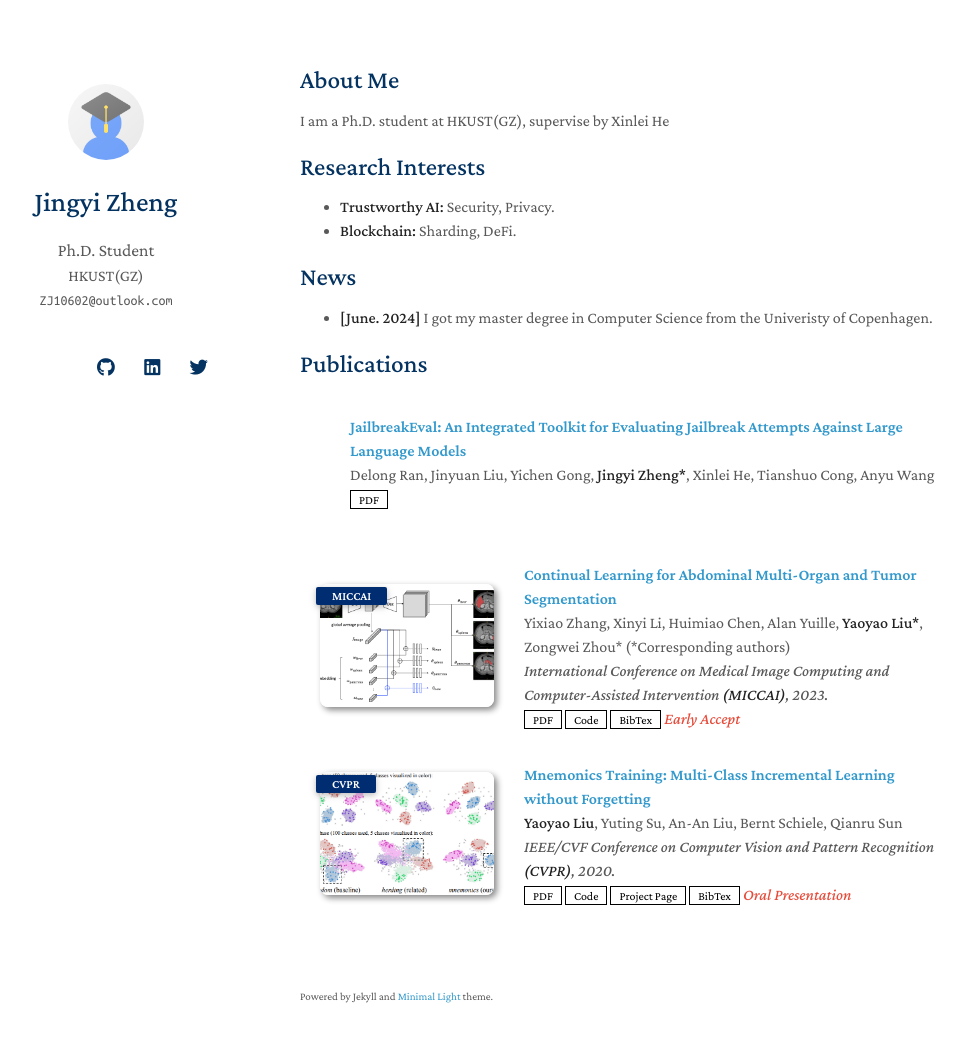
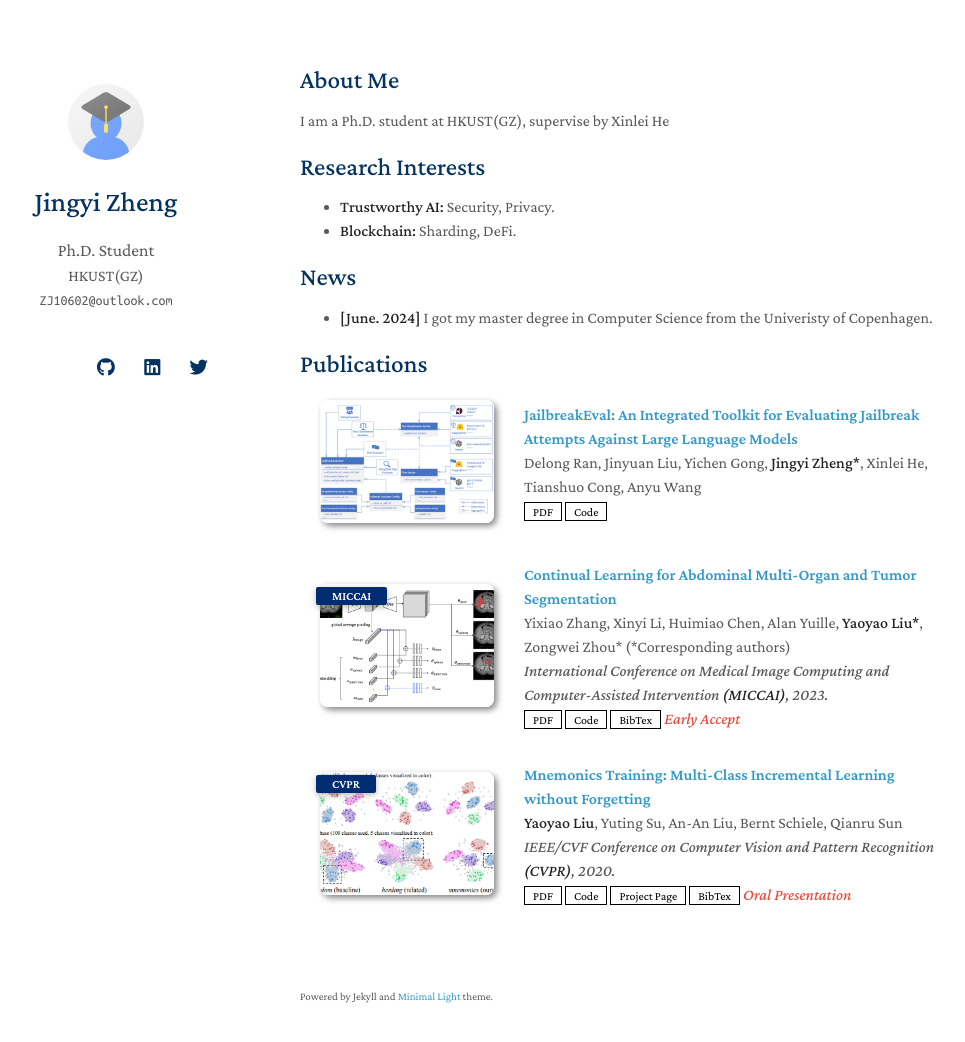
Before and after one commit to Jingyi62/jingyi62.github.io, a Jekyll site: the page built from index.md, in a window 1280 px wide and 1077 px high. Shown: the top 1042 px of the window, without its empty margins (170-1135 px from the left). Built offline with Jekyll 4.4.1, drawn with Linux system fonts in a browser that asks for light colours; nearby versions of some CDN libraries; a style sheet for code colours, icons or effects is not loaded; our own code applies the rules of GitHub Pages for plain Markdown files.

Commit message:
Update publications.yml

```diff
--- a/_data/publications.yml
+++ b/_data/publications.yml
@@ -5,9 +5,9 @@ main:
     #conference_short: MICCAI
     #conference: International Conference on Medical Image Computing and Computer-Assisted Intervention <strong>(MICCAI)</strong>, 2023.
     pdf: https://arxiv.org/abs/2406.09321
-    #code: https://github.com/MrGiovanni/ContinualLearning
+    code: https://github.com/ThuCCSLab/JailbreakEval
     #bibtex: https://bib.yliu.me/MICCAI23.txt
-    #image: ./assets/img/teaser_example_2.png
+    image: ./assets/img/jailbreak.png
     #notes: Early Accept
 
   - title: Continual Learning for Abdominal Multi-Organ and Tumor Segmentation
```
